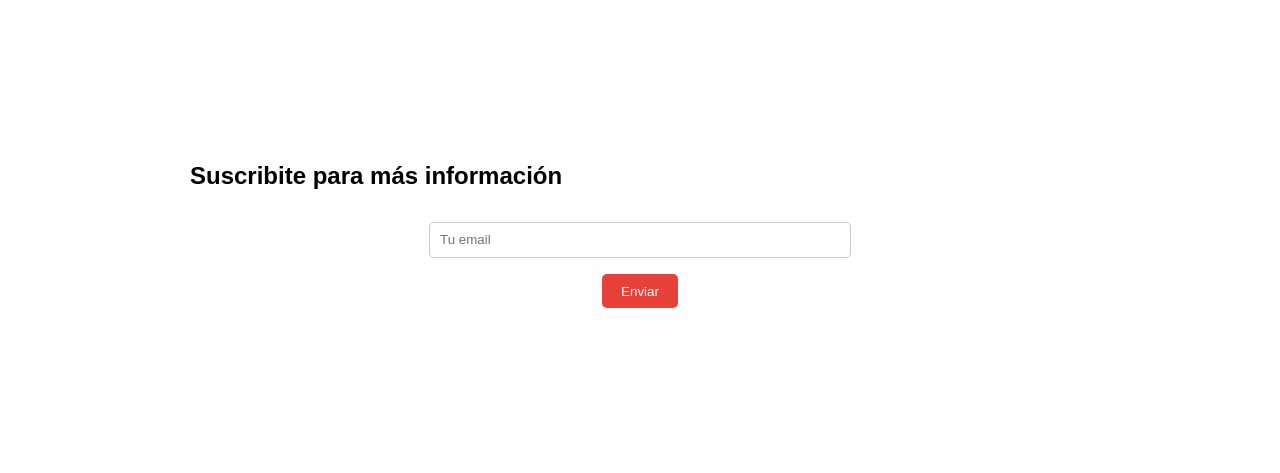
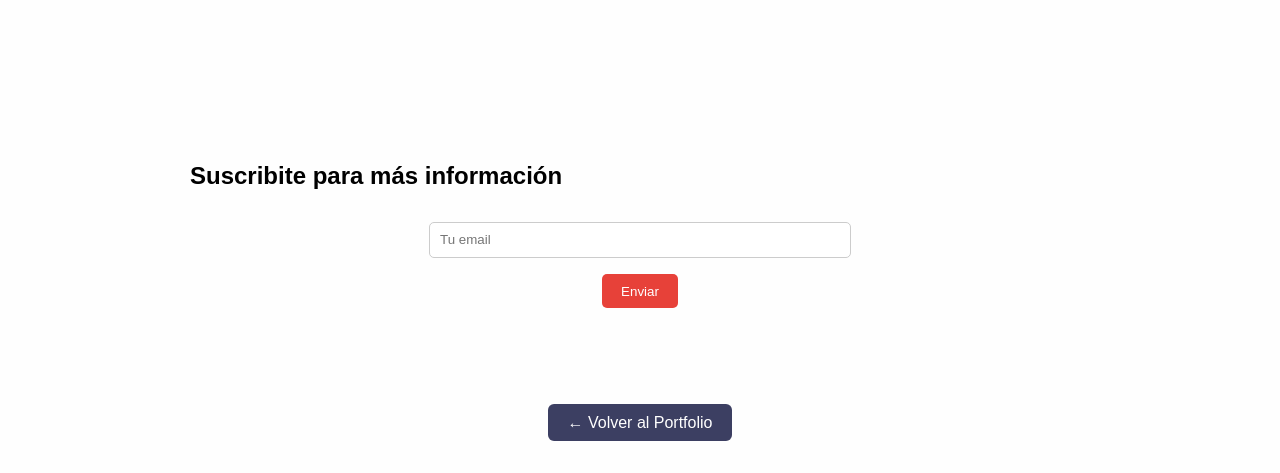
Before and after one commit to valentinguillan/portfolio, a plain HTML site: page landing.html in a window 1280 px wide. Shown: the part 578-1051 px from the top of the page. Before the commit the page ends 950 px from the top, so only its background shows below. Drawn offline with Linux system fonts and the light colour scheme.

Commit message:
Update landing.html

```diff
--- a/landing.html
+++ b/landing.html
@@ -65,6 +65,17 @@
       border-radius: 5px;
       cursor: pointer;
     }
+    .back-button {
+      display: block;
+      width: fit-content;
+      margin: 2rem auto;
+      padding: 0.6rem 1.2rem;
+      background-color: #3C3F62;
+      color: white;
+      text-decoration: none;
+      border-radius: 6px;
+      text-align: center;
+    }
   </style>
 </head>
 <body>
@@ -91,5 +102,7 @@
     </form>
   </section>
 
+  <a href="index.html" class="back-button">← Volver al Portfolio</a>
+
 </body>
 </html>
```
